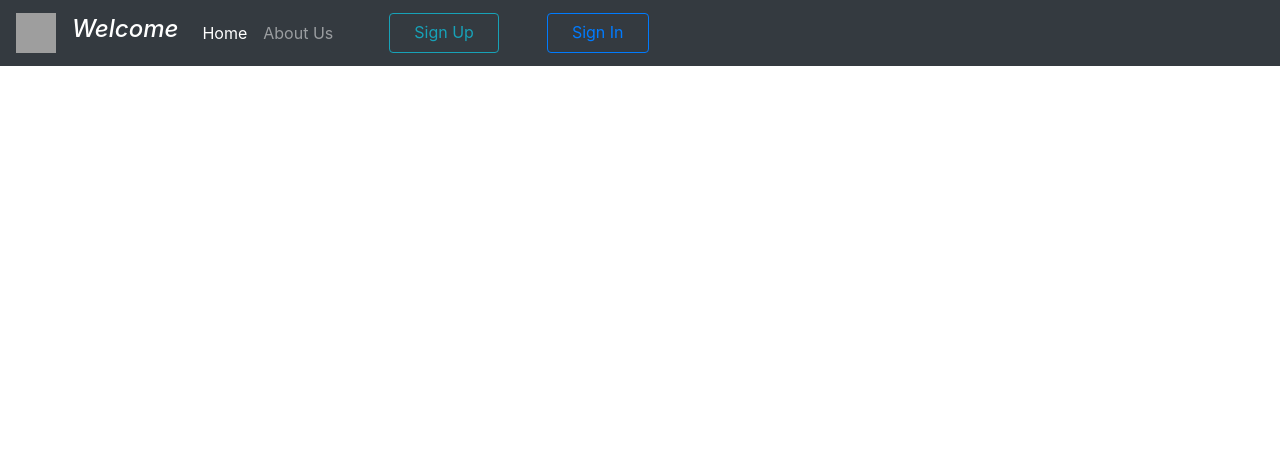
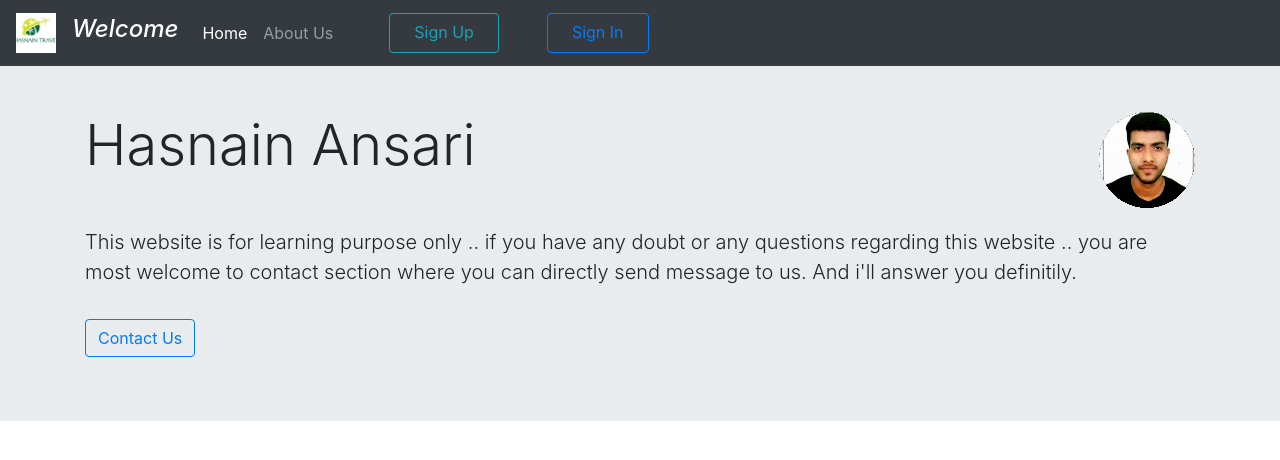
Before and after one commit to Hasnain-4/DjangoTravel, a Django app: page /about in a window 1280 px wide. Shown: the top 460 px of the page. Run offline with Django 3.2, Linux system fonts and the light colour scheme; parts of the project's set-up code (start-up, migrations or seed data) failed here and were passed over; some libraries are stand-ins or nearby versions; grey boxes are pictures that could not be loaded.

Commit message:
about section done!

```diff
--- a/templates/about.html
+++ b/templates/about.html
@@ -2,5 +2,14 @@
 
 {% block content %}
 
+<div class="jumbotron jumbotron-fluid mt-5">
+  <div class="container">
+    <img src="static/images/hasnain.gif" class="rounded float-right" alt="...">
+    <h1 class="display-4">Hasnain Ansari</h1>
+    <p class="lead  mt-5">This website is for learning purpose only .. if you have any doubt or any questions regarding this website .. you are most welcome to contact section where you can directly send message to us.
+    And i'll answer you definitily.</p>
+    <a class="btn btn-outline-primary mt-3" href="/contact" role="button">Contact Us</a>
+  </div>
+</div>
 
 {% endblock  %}
--- a/templates/base1.html
+++ b/templates/base1.html
@@ -18,7 +18,7 @@
 
   <nav class="navbar navbar-expand-md navbar-dark fixed-top bg-dark">
   <a class="navbar-brand" href="#">
-    <img src="http://source.unsplash.com/400x400/?travel" alt="logo" style="width:40px;">
+    <img src="static/images/hasntravel.jpg" alt="logo" style="width:40px;">
   </a>
   <a class="navbar-brand" href="#"><i><h4>Welcome</i> {{user.first_name}}</h4></a>
   <button class="navbar-toggler" type="button" data-toggle="collapse" data-target="#navbarSupportedContent" aria-controls="navbarSupportedContent" aria-expanded="false" aria-label="Toggle navigation">
```
Also changed, not shown: static/images/hasnain.gif (added), static/images/hasntravel.jpg (added).
